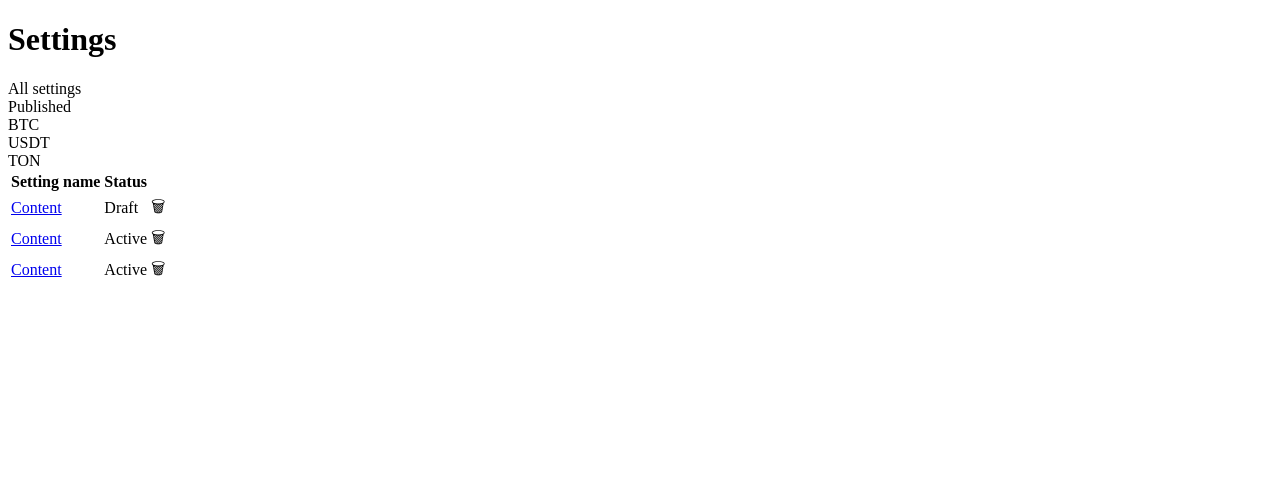
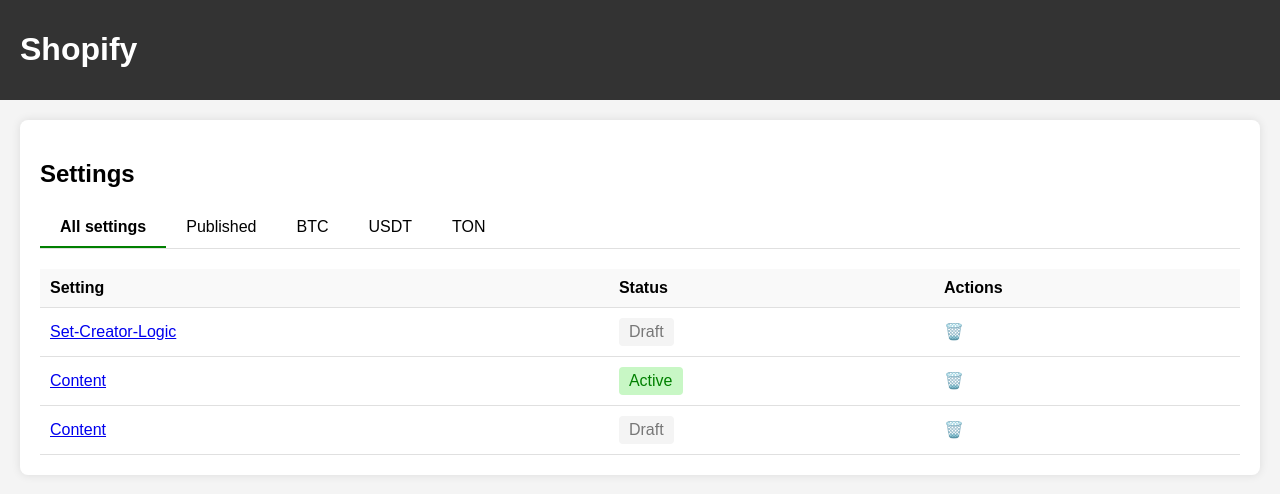
Before and after one commit to wwhysoseriouss/Bohdan_Viacheslav_web-development-NIT, a plain HTML site: page Main_Page.html in a window 1280 px wide. Drawn offline with Linux system fonts and the light colour scheme.

Commit message:
styles: trying new

```diff
--- a/Main_Page.html
+++ b/Main_Page.html
@@ -3,41 +3,113 @@
 <head>
     <meta charset="UTF-8">
     <meta name="viewport" content="width=device-width, initial-scale=1.0">
-    <title>Document</title>
+    <title>Settings - Shopify</title>
+    <style>
+        body {
+            font-family: Arial, sans-serif;
+            margin: 0;
+            padding: 0;
+            background-color: #f4f4f4;
+        }
+        .header {
+            background-color: #333;
+            padding: 10px;
+            color: white;
+            text-align: left;
+            padding-left: 20px;
+        }
+        .content {
+            margin: 20px;
+            background-color: white;
+            padding: 20px;
+            border-radius: 8px;
+            box-shadow: 0 0 10px rgba(0, 0, 0, 0.1);
+        }
+        .tabs {
+            display: flex;
+            border-bottom: 1px solid #e0e0e0;
+            margin-bottom: 20px;
+        }
+        .tab {
+            padding: 10px 20px;
+            cursor: pointer;
+            text-align: center;
+        }
+        .tab.active {
+            border-bottom: 2px solid green;
+            font-weight: bold;
+        }
+        .table {
+            width: 100%;
+            border-collapse: collapse;
+        }
+        .table th, .table td {
+            padding: 10px;
+            text-align: left;
+            border-bottom: 1px solid #e0e0e0;
+        }
+        .table th {
+            background-color: #f9f9f9;
+        }
+        .status {
+            display: inline-block;
+            padding: 5px 10px;
+            border-radius: 4px;
+        }
+        .status.draft {
+            background-color: #f4f4f4;
+            color: #777;
+        }
+        .status.active {
+            background-color: #c8f7c5;
+            color: green;
+        }
+        .delete-icon {
+            cursor: pointer;
+            color: #999;
+        }
+    </style>
 </head>
 <body>
-    <h1>Settings</h1>
-    <div>All settings</div>
-    <div>Published</div>
-    <div>BTC</div>
-    <div>USDT</div>
-    <div>TON</div>
-    <table>
+    <div class="header">
+        <h1>Shopify</h1>
+    </div>
+    <div class="content">
+        <h2>Settings</h2>
+        <div class="tabs">
+            <div class="tab active">All settings</div>
+            <div class="tab">Published</div>
+            <div class="tab">BTC</div>
+            <div class="tab">USDT</div>
+            <div class="tab">TON</div>
+        </div>
+        <table class="table">
             <thead>
                 <tr>
-                <th>Setting name</th>
+                    <th>Setting</th>
                     <th>Status</th>
+                    <th>Actions</th>
                 </tr>
             </thead>
             <tbody>
                 <tr>
-                <td><a href="#">Content</a></td>
-                <td>Draft</td>
-                <td><span class="delete-icon">🗑</span></td>
+                    <td><a href="#">Set-Creator-Logic</a></td>
+                    <td><span class="status draft">Draft</span></td>
+                    <td><span class="delete-icon">🗑️</span></td>
                 </tr>
                 <tr>
                     <td><a href="#">Content</a></td>
-                <td>Active</td>
-                <td><span class="delete-icon">🗑</span></td>
+                    <td><span class="status active">Active</span></td>
+                    <td><span class="delete-icon">🗑️</span></td>
                 </tr>
                 <tr>
                     <td><a href="#">Content</a></td>
-                <td>Active</td>
-                <td><span class="delete-icon">🗑</span></td>
+                    <td><span class="status draft">Draft</span></td>
+                    <td><span class="delete-icon">🗑️</span></td>
                 </tr>
+                <!-- Repeat for other rows -->
             </tbody>
         </table>
+    </div>
 </body>
 </html>
-
-<link href="https://fonts.googleapis.com/css2?family=Roboto:wght@400;700&display=swap" rel="stylesheet">
```
Lines whose indentation alone changed are shown as unchanged.
